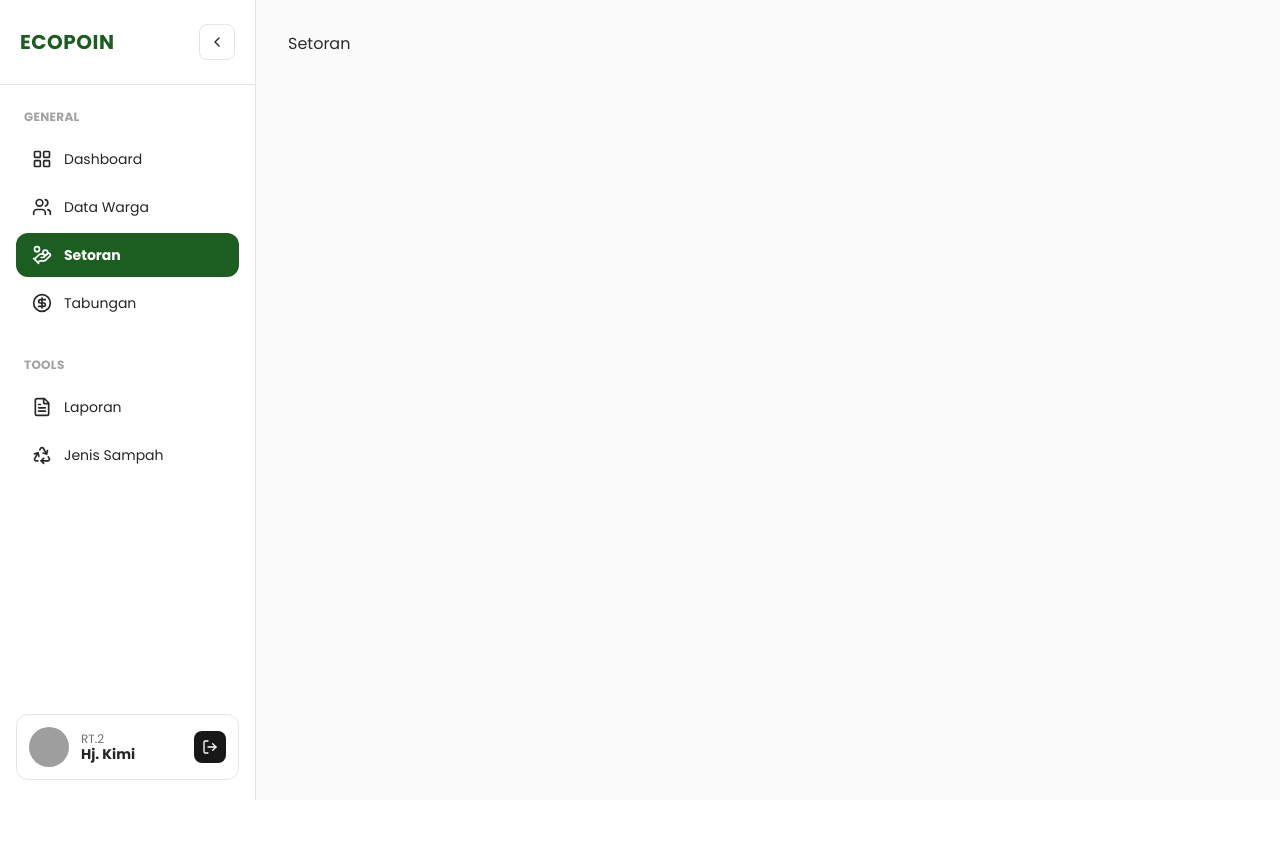
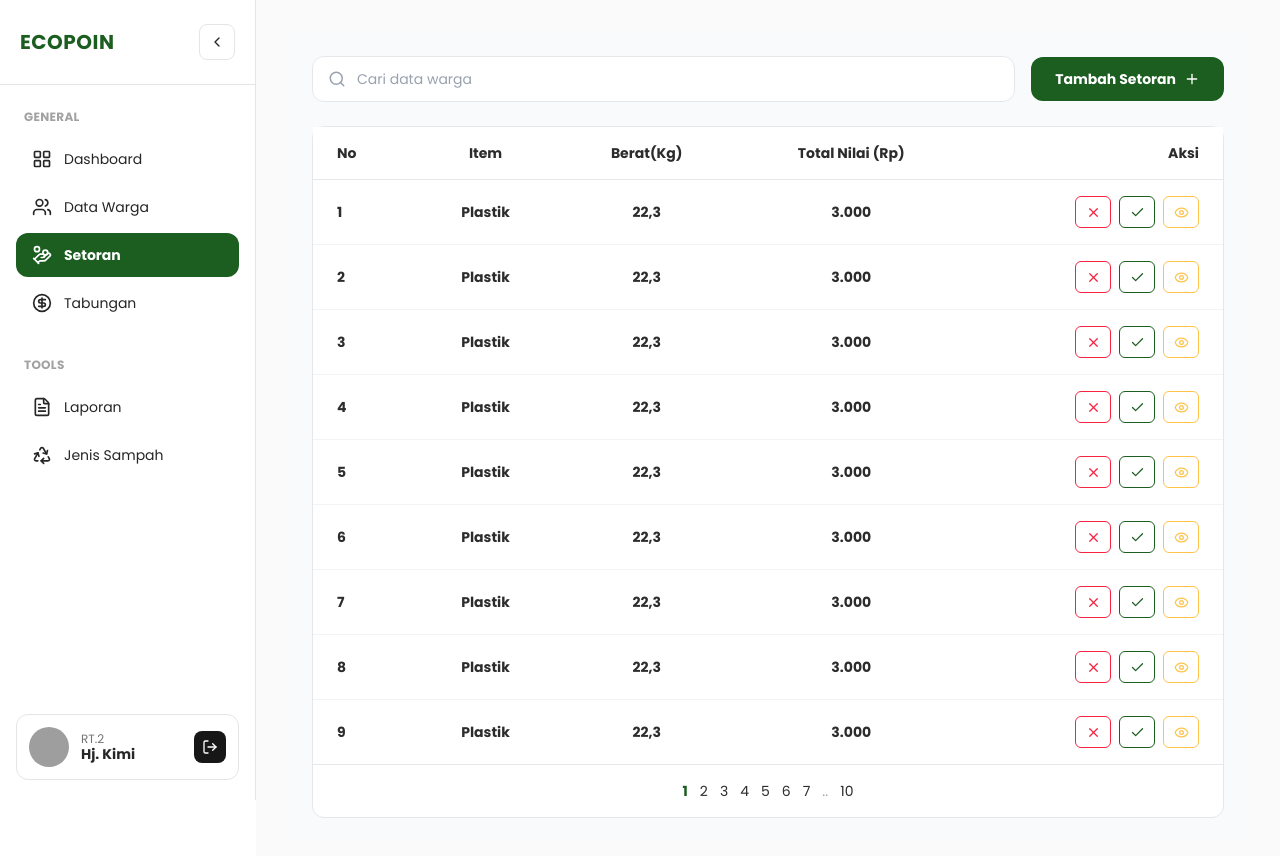
Before and after one commit to farrasmumtaz/EcoPoin, a Next.js app in the folder ep-fe/: page /setoran in a window 1280 px wide. Shown: the top 856 px of the page. Before the commit the page ends 800 px from the top, so only its background shows below. Built offline with nearby package versions, Linux system fonts and the light colour scheme; grey boxes are pictures that could not be loaded.

Commit message:
Add: Page Setoran

```diff
--- a/ep-fe/src/app/(main)/setoran/page.tsx
+++ b/ep-fe/src/app/(main)/setoran/page.tsx
@@ -1,5 +1,162 @@
-export default function Setoran(){
-    return (
-        <div className="text-font">Setoran</div>
-    )
+"use client";
+
+import { Search, Plus, X, Check, Eye } from "lucide-react";
+import { useRouter } from "next/navigation";
+import { useState } from "react";
+
+// ---------- Types ----------
+interface Setoran {
+  no: number;
+  item: string;
+  beratKg: number;
+  totalNilai: number;
 }
+
+// ---------- Static data (replace with real data / API calls) ----------
+const PAGE_SIZE = 9;
+const totalPages = 10;
+
+const setoranData: Setoran[] = Array.from(
+  { length: PAGE_SIZE * totalPages },
+  (_, i) => ({
+    no: i + 1,
+    item: "Plastik",
+    beratKg: 22.3,
+    totalNilai: 3000,
+  }),
+);
+
+const visiblePages = [1, 2, 3, 4, 5, 6, 7];
+
+export default function Setoran() {
+  const [search, setSearch] = useState("");
+  const [currentPage, setCurrentPage] = useState(1);
+  const router = useRouter();
+
+  const pagedSetoran = setoranData.slice(
+    (currentPage - 1) * PAGE_SIZE,
+    currentPage * PAGE_SIZE,
+  );
+
+  return (
+    <div className="flex h-full flex-col overflow-hidden bg-gray-50 p-6">
+      {/* Search + Add button */}
+      <div className="flex shrink-0 flex-col gap-4 sm:flex-row sm:items-center">
+        <div className="relative flex-1">
+          <Search
+            size={18}
+            className="pointer-events-none absolute left-4 top-1/2 -translate-y-1/2 text-gray-400"
+          />
+          <input
+            type="text"
+            value={search}
+            onChange={(e) => setSearch(e.target.value)}
+            placeholder="Cari data warga"
+            className="w-full rounded-xl border border-gray-200 bg-white py-3 pl-11 pr-4 text-sm text-font placeholder:text-gray-400 outline-none focus:border-primary transition duration-300"
+          />
+        </div>
+        <button
+          onClick={() => router.push("/setoran/tambah-setoran")}
+          className="flex items-center justify-center gap-2 rounded-xl bg-primary px-6 py-3 text-sm font-semibold text-white transition hover:bg-primary/75 cursor-pointer duration-300"
+        >
+          Tambah Setoran
+          <Plus size={16} />
+        </button>
+      </div>
+
+      {/* Table */}
+      <div className="mt-6 flex min-h-0 flex-1 flex-col rounded-xl border border-gray-200 bg-white">
+        <div className="min-h-0 flex-1 overflow-y-auto overflow-x-auto">
+          <table className="w-full text-left text-sm">
+            <thead className="sticky top-0 bg-white">
+              <tr className="border-b border-gray-200 text-font">
+                <th className="px-6 py-4 font-bold">No</th>
+                <th className="px-6 py-4 text-center font-bold">Item</th>
+                <th className="px-6 py-4 text-center font-bold">
+                  Berat(Kg)
+                </th>
+                <th className="px-6 py-4 text-center font-bold">
+                  Total Nilai (Rp)
+                </th>
+                <th className="px-6 py-4 text-right font-bold">Aksi</th>
+              </tr>
+            </thead>
+            <tbody>
+              {pagedSetoran.map((setoran) => (
+                <tr
+                  key={setoran.no}
+                  className="border-b border-gray-100 last:border-0"
+                >
+                  <td className="px-6 py-4 font-semibold text-font">
+                    {setoran.no}
+                  </td>
+                  <td className="px-6 py-4 text-center font-semibold text-font">
+                    {setoran.item}
+                  </td>
+                  <td className="px-6 py-4 text-center font-semibold text-font">
+                    {setoran.beratKg.toLocaleString("id-ID", {
+                      minimumFractionDigits: 1,
+                    })}
+                  </td>
+                  <td className="px-6 py-4 text-center font-semibold text-font">
+                    {setoran.totalNilai.toLocaleString("id-ID")}
+                  </td>
+                  <td className="px-6 py-4">
+                    <div className="flex justify-end gap-2">
+                      <button
+                        aria-label={`Tolak setoran ${setoran.no}`}
+                        className="flex h-8 w-9 items-center justify-center rounded-md border border-danger text-danger transition hover:bg-danger hover:text-white duration-300 cursor-pointer"
+                      >
+                        <X size={15} />
+                      </button>
+                      <button
+                        aria-label={`Setujui setoran ${setoran.no}`}
+                        className="flex h-8 w-9 items-center justify-center rounded-md border border-primary text-primary transition hover:bg-primary hover:text-white duration-300 cursor-pointer"
+                      >
+                        <Check size={15} />
+                      </button>
+                      <button
+                        aria-label={`Lihat setoran ${setoran.no}`}
+                        className="flex h-8 w-9 items-center justify-center rounded-md border border-warning text-warning transition hover:bg-warning hover:text-white duration-300 cursor-pointer"
+                      >
+                        <Eye size={15} />
+                      </button>
+                    </div>
+                  </td>
+                </tr>
+              ))}
+            </tbody>
+          </table>
+        </div>
+
+        {/* Pagination */}
+        <div className="flex shrink-0 items-center justify-center gap-3 border-t border-gray-200 py-4 text-sm">
+          {visiblePages.map((page) => (
+            <button
+              key={page}
+              onClick={() => setCurrentPage(page)}
+              className={`transition cursor-pointer ${
+                currentPage === page
+                  ? "font-bold text-primary"
+                  : "text-font hover:text-primary"
+              }`}
+            >
+              {page}
+            </button>
+          ))}
+          <span className="text-gray-400">..</span>
+          <button
+            onClick={() => setCurrentPage(totalPages)}
+            className={`font-medium transition ${
+              currentPage === totalPages
+                ? "font-bold text-primary"
+                : "text-font hover:text-primary"
+            }`}
+          >
+            {totalPages}
+          </button>
+        </div>
+      </div>
+    </div>
+  );
+}
```
